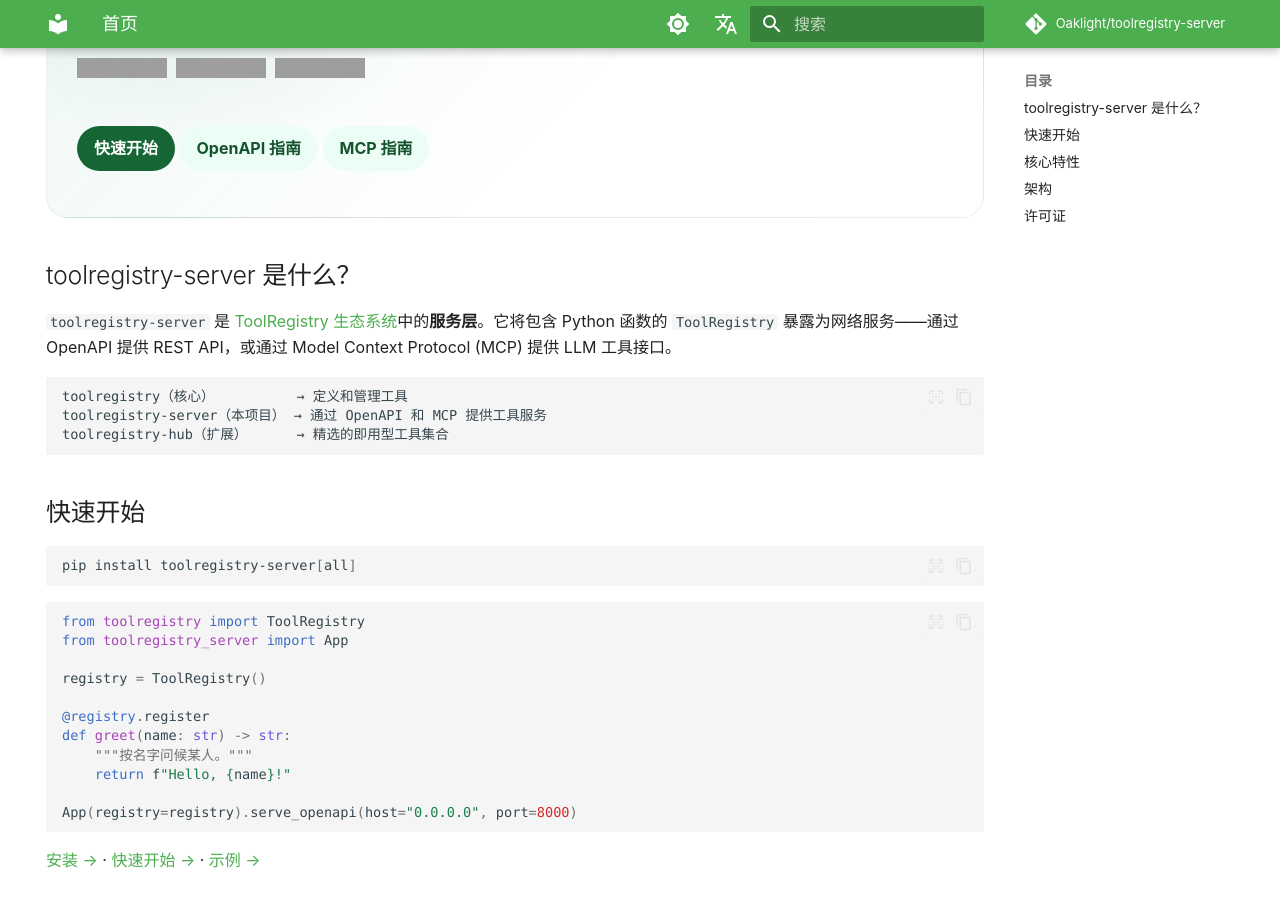
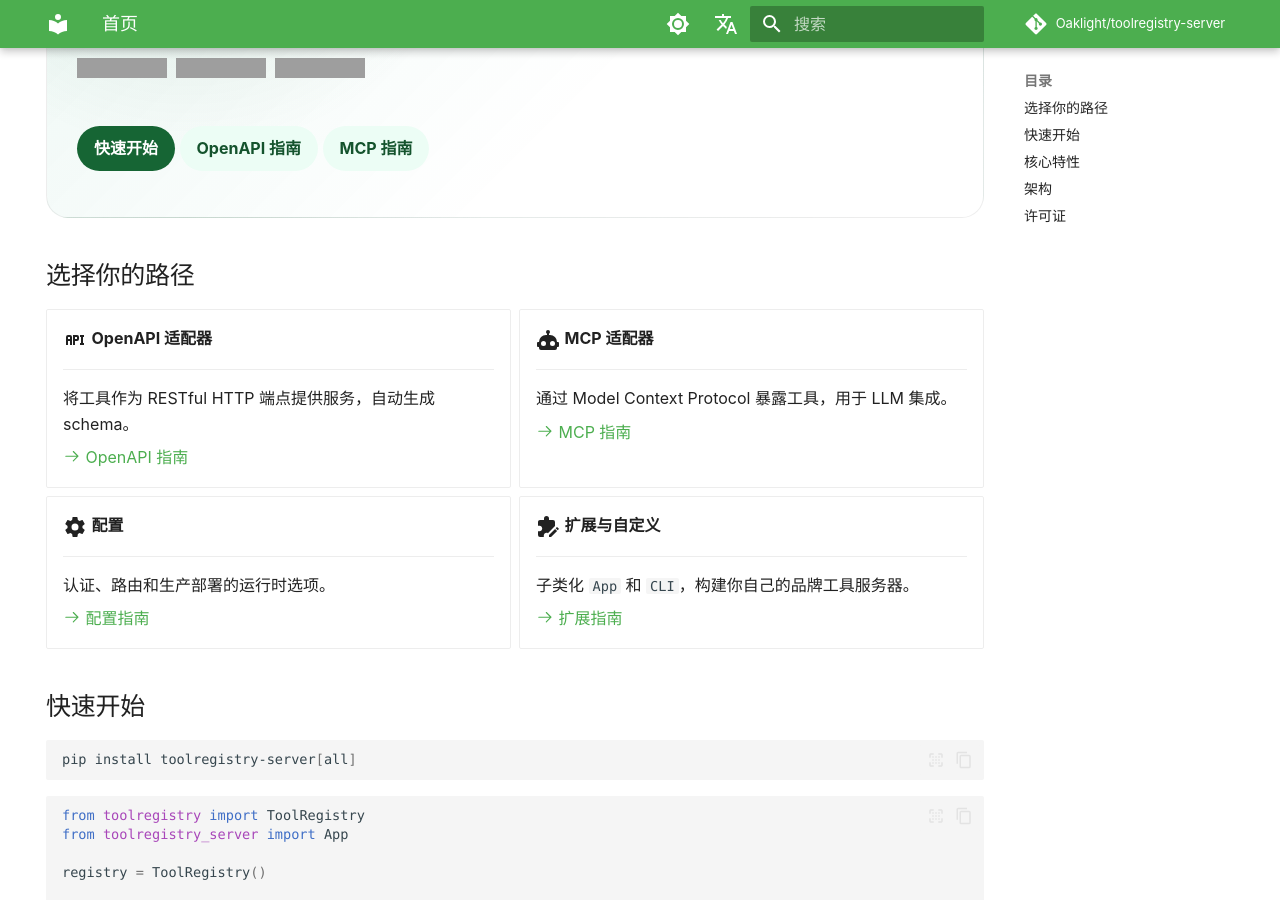
Before and after one commit to Oaklight/toolregistry-server, an MkDocs documentation site: the page built from docs/index.md, in a window 1280 px wide and 900 px high, scrolled down 327 px. Built offline with MkDocs 1.6.1 and Material for MkDocs 9.7.7, drawn with Linux system fonts in a browser that asks for light colours; some web fonts are replaced; comment, search, counter and statistics services are not loaded; grey boxes are pictures that could not be loaded.

Commit message:
docs: enable pymdownx.emoji, add grid cards with icons to home page

````diff
--- a/docs/index.md
+++ b/docs/index.md
@@ -25,15 +25,43 @@ hide:
 </div>
 </section>
 
-## toolregistry-server 是什么？
+## 选择你的路径
 
-`toolregistry-server` 是 [ToolRegistry 生态系统](ecosystem.md)中的**服务层**。它将包含 Python 函数的 `ToolRegistry` 暴露为网络服务——通过 OpenAPI 提供 REST API，或通过 Model Context Protocol (MCP) 提供 LLM 工具接口。
+<div class="grid cards" markdown>
 
-```
-toolregistry（核心）          → 定义和管理工具
-toolregistry-server（本项目） → 通过 OpenAPI 和 MCP 提供工具服务
-toolregistry-hub（扩展）      → 精选的即用型工具集合
-```
+-   :material-api:{ .lg .middle } **OpenAPI 适配器**
+
+    ---
+
+    将工具作为 RESTful HTTP 端点提供服务，自动生成 schema。
+
+    [:octicons-arrow-right-24: OpenAPI 指南](guides/openapi.md)
+
+-   :material-robot:{ .lg .middle } **MCP 适配器**
+
+    ---
+
+    通过 Model Context Protocol 暴露工具，用于 LLM 集成。
+
+    [:octicons-arrow-right-24: MCP 指南](guides/mcp.md)
+
+-   :material-cog:{ .lg .middle } **配置**
+
+    ---
+
+    认证、路由和生产部署的运行时选项。
+
+    [:octicons-arrow-right-24: 配置指南](guides/configuration.md)
+
+-   :material-puzzle-edit:{ .lg .middle } **扩展与自定义**
+
+    ---
+
+    子类化 `App` 和 `CLI`，构建你自己的品牌工具服务器。
+
+    [:octicons-arrow-right-24: 扩展指南](guides/extending.md)
+
+</div>
 
 ## 快速开始
 
--- a/mkdocs.yml
+++ b/mkdocs.yml
@@ -116,6 +116,9 @@ markdown_extensions:
   - pymdownx.tabbed:
       alternate_style: true
   - attr_list
+  - pymdownx.emoji:
+      emoji_index: !!python/name:material.extensions.emoji.twemoji
+      emoji_generator: !!python/name:material.extensions.emoji.to_svg
   - md_in_html
   - toc:
       permalink: true
````
